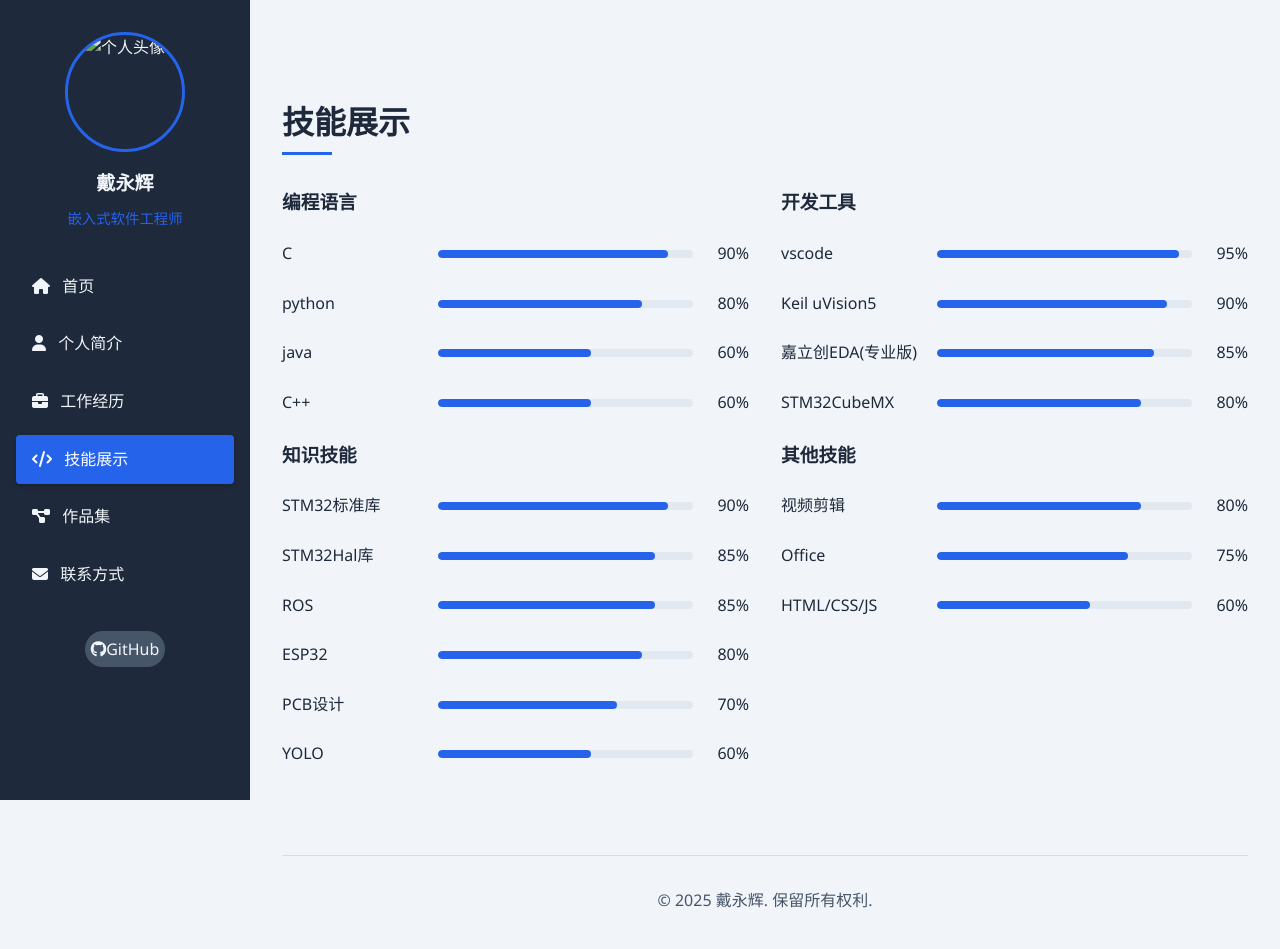
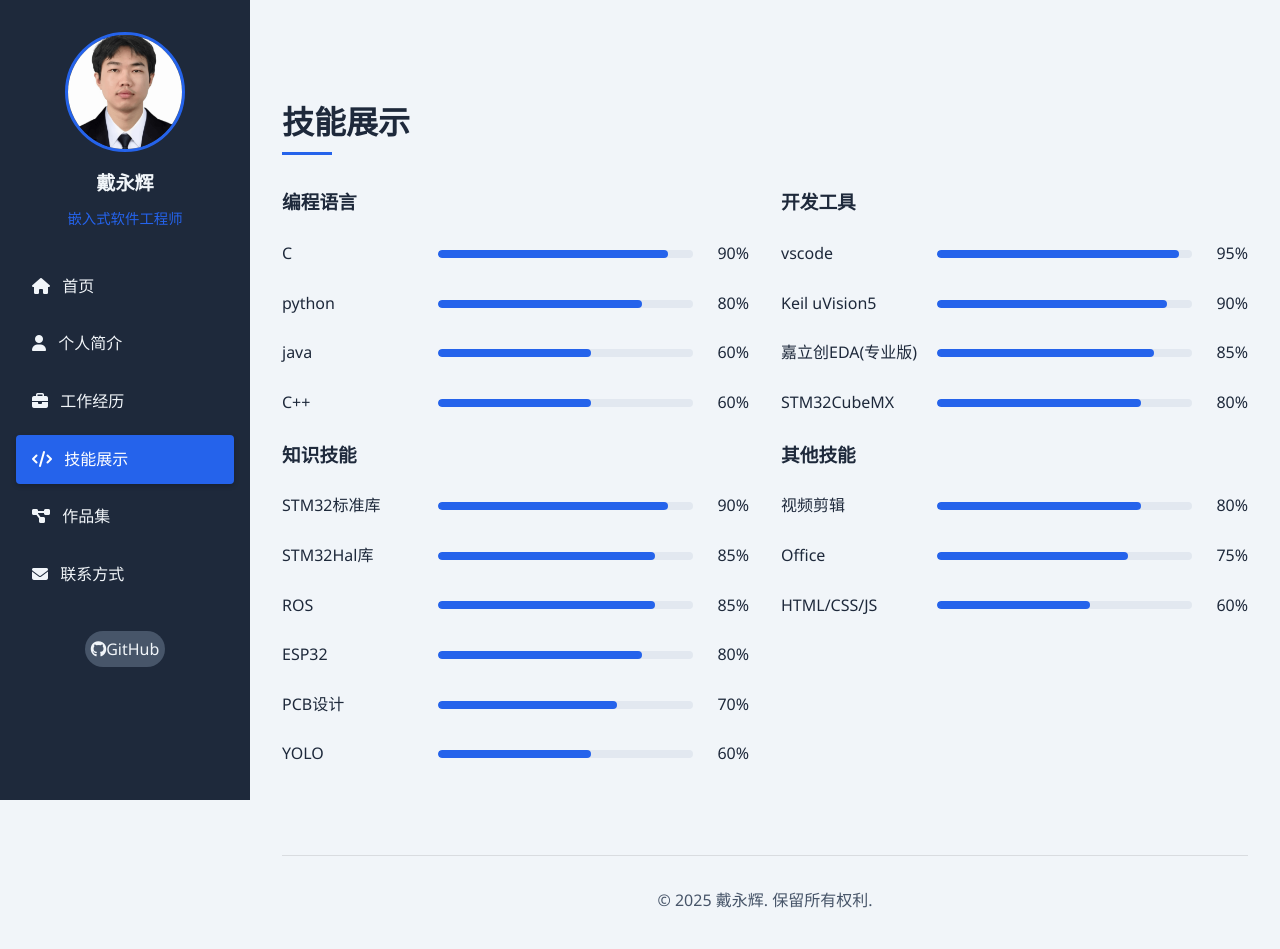
Before and after one commit to wushuanglang/wushuanglang.github.io, a plain HTML site: page skills.html in a window 1280 px wide. Drawn offline with Linux system fonts and the light colour scheme.

Commit message:
技能页面头像路径忘记改了

```diff
--- a/skills.html
+++ b/skills.html
@@ -12,7 +12,7 @@
     <nav id="sidebar">
         <div class="profile-container">
             <div class="profile-image">
-                <img src="images/avatar.jpg" alt="个人头像">
+                <img src="images/avatar.png" alt="个人头像">
             </div>
             <h3 class="name">戴永辉</h3>
             <p class="profession">嵌入式软件工程师</p>
```
